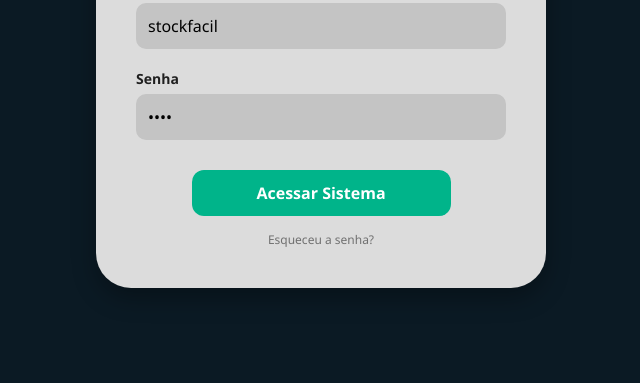
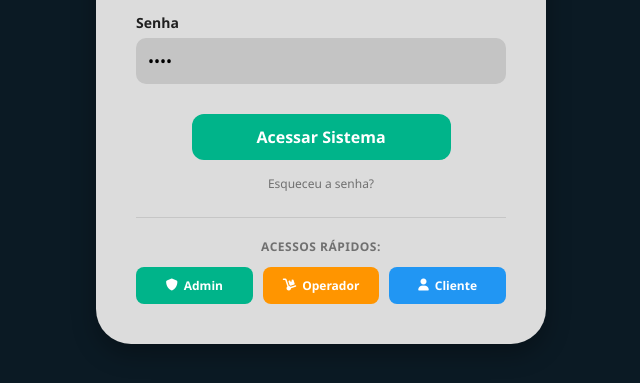
Before and after one commit to matheuschomik23/StockF-cil, a plain HTML site: page tela adm/index.html in a window 1280 px wide. Shown: the part 333-716 px from the top of the page, without its empty margins (319-959 px from the left). Drawn offline with Linux system fonts and the light colour scheme.

Commit message:
Adicionar navegação entre abas (Admin, Operador, Cliente) com botões de logout funcionais

```diff
--- a/tela adm/index.html
+++ b/tela adm/index.html
@@ -26,6 +26,21 @@
                 <button type="submit" class="btn-primary">Acessar Sistema</button>
             </form>
             <a href="#" class="forgot-password">Esqueceu a senha?</a>
+
+            <div class="quick-access-buttons">
+                <p class="quick-access-title">Acessos Rápidos:</p>
+                <div class="quick-buttons-row">
+                    <button id="btn-admin" class="btn-quick-access btn-admin-access" title="Ir para Painel Admin">
+                        <i class="fa-solid fa-shield"></i> Admin
+                    </button>
+                    <button id="btn-operador" class="btn-quick-access btn-operador-access" title="Ir para Painel Operador">
+                        <i class="fa-solid fa-dolly"></i> Operador
+                    </button>
+                    <button id="btn-cliente" class="btn-quick-access btn-cliente-access" title="Ir para Área do Cliente">
+                        <i class="fa-solid fa-user"></i> Cliente
+                    </button>
+                </div>
+            </div>
         </div>
     </div>
 
--- a/tela adm/javascript.js
+++ b/tela adm/javascript.js
@@ -7,6 +7,34 @@ document.addEventListener("DOMContentLoaded", () => {
     const btnSair = document.getElementById("btn-sair");
     const menuItems = document.querySelectorAll(".menu-item");
     const viewContents = document.querySelectorAll(".view-content");
+
+    // --- Botões de Acesso Rápido (Navegação entre Abas) ---
+    const btnAdmin = document.getElementById("btn-admin");
+    const btnOperador = document.getElementById("btn-operador");
+    const btnCliente = document.getElementById("btn-cliente");
+
+    if (btnAdmin) {
+        btnAdmin.addEventListener("click", (e) => {
+            e.preventDefault();
+            loginScreen.classList.add("hidden");
+            mainSystem.classList.remove("hidden");
+            document.body.style.backgroundColor = "#dcdcdc";
+        });
+    }
+
+    if (btnOperador) {
+        btnOperador.addEventListener("click", (e) => {
+            e.preventDefault();
+            window.location.href = "../tela operador/operador.html";
+        });
+    }
+
+    if (btnCliente) {
+        btnCliente.addEventListener("click", (e) => {
+            e.preventDefault();
+            window.location.href = "../tela cliente/cliente.html";
+        });
+    }
 
     // --- Fluxo de Login / Logout ---
     loginForm.addEventListener("submit", (e) => {
--- a/tela adm/styles.css
+++ b/tela adm/styles.css
@@ -103,6 +103,77 @@ body {
     font-size: 12px;
     color: var(--text-muted);
     text-decoration: none;
+}
+
+.quick-access-buttons {
+    margin-top: 25px;
+    padding-top: 20px;
+    border-top: 1px solid rgba(0,0,0,0.1);
+}
+
+.quick-access-title {
+    font-size: 12px;
+    color: var(--text-muted);
+    margin-bottom: 12px;
+    text-transform: uppercase;
+    font-weight: 600;
+    letter-spacing: 0.5px;
+}
+
+.quick-buttons-row {
+    display: flex;
+    gap: 10px;
+    justify-content: center;
+    flex-wrap: wrap;
+}
+
+.btn-quick-access {
+    flex: 1;
+    min-width: 70px;
+    padding: 10px;
+    border: none;
+    border-radius: 8px;
+    font-size: 12px;
+    font-weight: 600;
+    cursor: pointer;
+    display: flex;
+    align-items: center;
+    justify-content: center;
+    gap: 6px;
+    transition: all 0.3s ease;
+}
+
+.btn-admin-access {
+    background-color: #00b48a;
+    color: var(--white);
+}
+
+.btn-admin-access:hover {
+    background-color: #009370;
+    transform: translateY(-2px);
+    box-shadow: 0 5px 12px rgba(0, 180, 138, 0.3);
+}
+
+.btn-operador-access {
+    background-color: #ff9500;
+    color: var(--white);
+}
+
+.btn-operador-access:hover {
+    background-color: #e68200;
+    transform: translateY(-2px);
+    box-shadow: 0 5px 12px rgba(255, 149, 0, 0.3);
+}
+
+.btn-cliente-access {
+    background-color: #2196F3;
+    color: var(--white);
+}
+
+.btn-cliente-access:hover {
+    background-color: #0b7dda;
+    transform: translateY(-2px);
+    box-shadow: 0 5px 12px rgba(33, 150, 243, 0.3);
 }
 
 /* ================= LAYOUT PRINCIPAL DO SISTEMA ================= */
```
Also changed, not shown: tela cliente/cliente.js (+9 -0 lines), tela operador/operador.js (+9 -0 lines).
